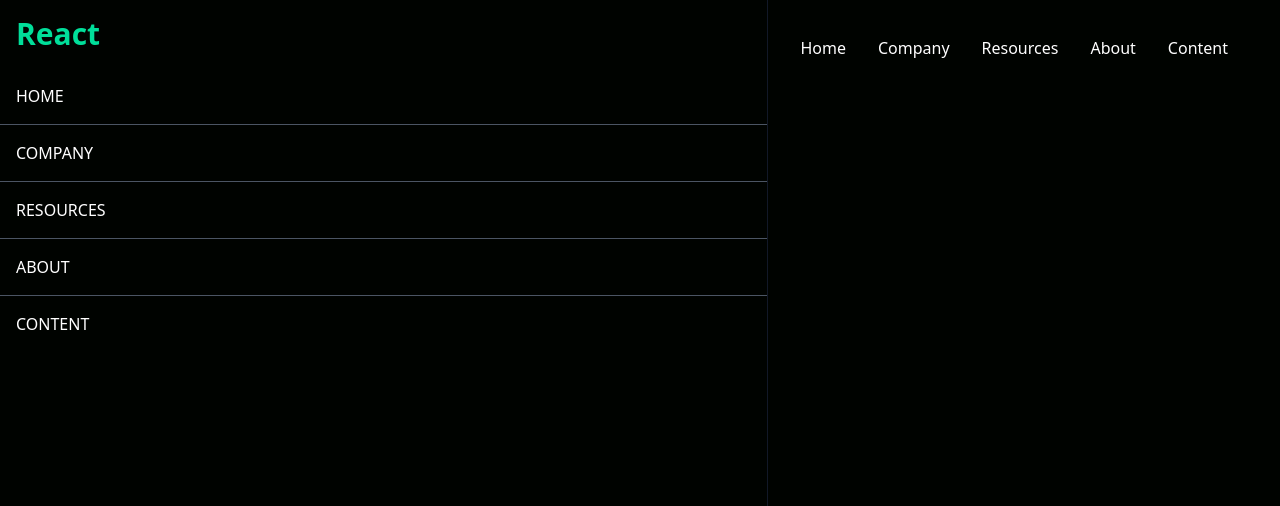
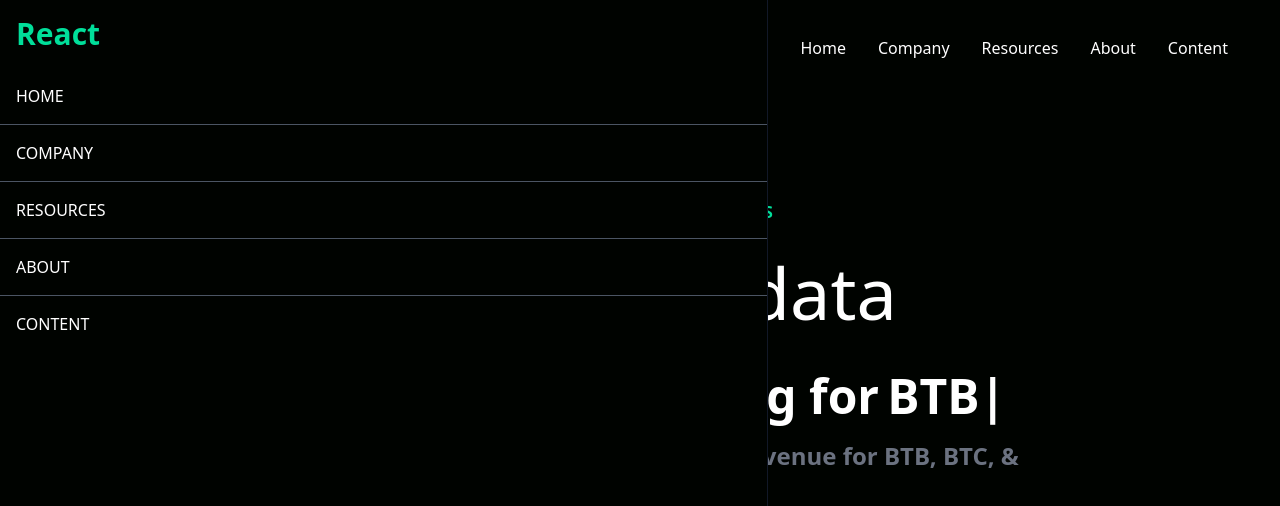
Before and after one commit to ArnabChatterjee20k/React, a React (Create React App) app in the folder tailwind/: page / in a window 1280 px wide. Shown: the top 506 px of the page. Built offline with nearby package versions, Linux system fonts and the light colour scheme.

Commit message:
added hero with typing animation

```diff
--- a/tailwind/package.json
+++ b/tailwind/package.json
@@ -10,6 +10,7 @@
     "react-dom": "^18.2.0",
     "react-icons": "^4.4.0",
     "react-scripts": "5.0.1",
+    "react-typed": "^1.2.0",
     "web-vitals": "^2.1.4"
   },
   "scripts": {
--- a/tailwind/src/App.js
+++ b/tailwind/src/App.js
@@ -1,10 +1,11 @@
 import './App.css';
+import { Hero } from './component/Hero';
 import { Navbar } from './component/Navbar';
-
 function App() {
   return (
     <>
       <Navbar/>
+      <Hero/>
     </>
   );
 }
--- /dev/null
+++ b/tailwind/src/component/Hero.jsx
@@ -0,0 +1,25 @@
+import Typed from 'react-typed';
+export const Hero = () => {
+    return (
+        <div className='text-white'>
+            <div className='flex flex-col max-w-[800px] w-full h-screen mt-[96px] mx-auto text-center'>
+
+                <p className='text-[#00df9a] font-bold p-2'>GROWING WITH DATA ANALYTICS</p>
+
+                <h1 className='text-4xl md:text-7xl md:py-6 sm:text-6xl'>Grow with data</h1>
+
+                <div className='py-5 flex justify-center items-center space-x-2'>
+                    <p className='text-xl font-bold md:text-5xl sm:text-4xl'>fast,flexible,financing for</p>
+                    <Typed className='text-xl font-bold md:text-5xl sm:text-4xl'
+                    strings={["BTB","BTC","SASS"]}
+                    typeSpeed={120}
+                    backSpeed={40}
+                    loop
+                    />
+                </div>
+                <p className='md:text-2xl text-xl font-bold text-gray-500'>Monitor your data analytics to increase revenue for BTB, BTC, & SASS platforms.</p>
+                <button className='bg-[#00df9a] w-[200px] rounded-md font-medium my-6 mx-auto px-6 py-3 text-black'>Get Started</button>
+            </div>
+        </div>
+    )
+}
```
Also changed, not shown: tailwind/src/component/Navbar.jsx (+5 -5 lines), 1 other file (tests, documents, lock files or other folders).
